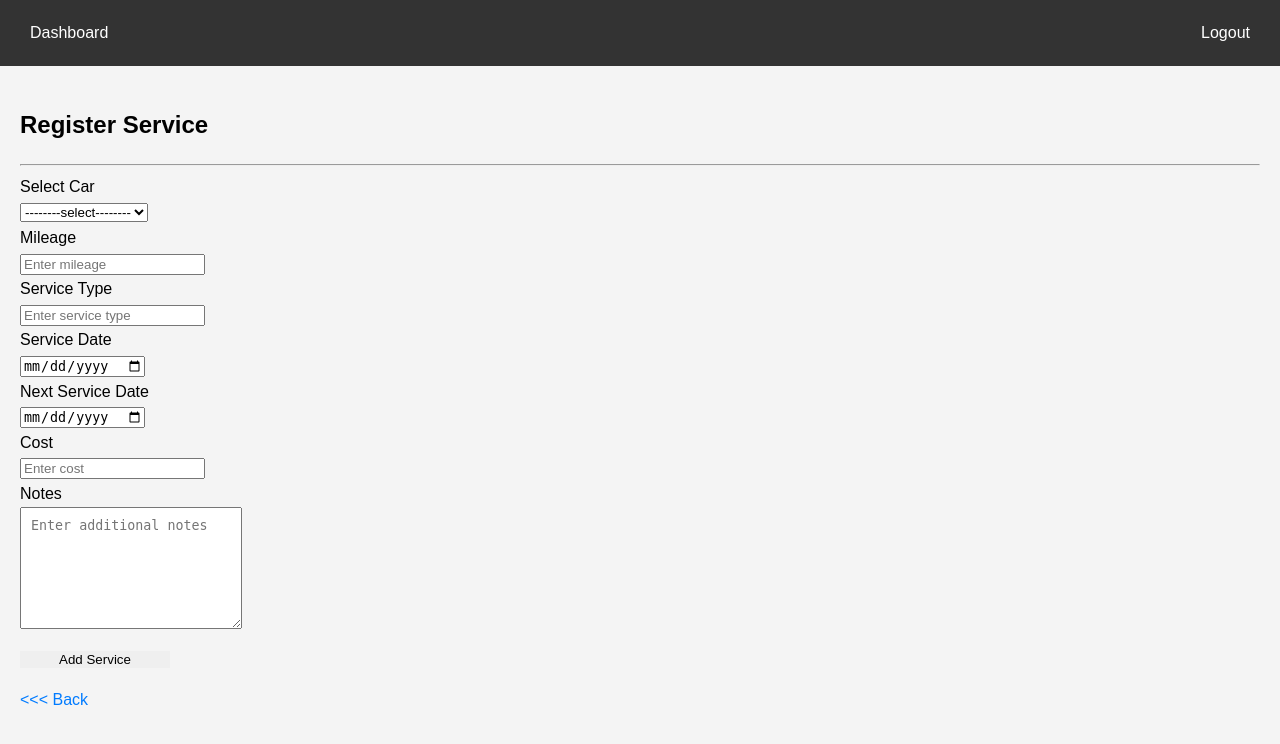
After one commit to tonantr/service-track-web, a Flask app: page /user/services/register in a window 1280 px wide. The commit adds this page. Shown: the top 744 px of the page. Run offline with Flask 3, Linux system fonts and the light colour scheme; the visitor is signed in with stand-in values (Sample User, id 1); data that the repository does not hold is empty.

Commit message:
Added a register_service method

```diff
--- a/app/actions/user_actions.py
+++ b/app/actions/user_actions.py
@@ -50,6 +50,14 @@ class UserActions:
             logging.error(f"Error in get_services_by_car: {str(e)}")
             return None
 
+    def add_service(self, **kwargs):
+        try:
+            with self.user_db_handler as db:
+                return db.add_service(**kwargs)
+        except Exception as e:
+            logging.error(f"Error in add_service: {str(e)}")
+            return False
+
     def update_car(self, car_id, **kwargs):
         try:
             with self.user_db_handler as db:
--- a/app/database/admin_database_handler.py
+++ b/app/database/admin_database_handler.py
@@ -138,7 +138,7 @@ class AdminDatabaseHandler(DatabaseHandler):
         fields = list(kwargs.keys())
         values = list(kwargs.values())
 
-        query = f"INSERT INTO services ({','.join(fields)}) VALUES ({', '.join(['%s'] * len(values))})"
+        query = f"INSERT INTO services ({','.join(fields)}) VALUES ({', '.join(['%s'] * len(fields))})"
         return self.execute_commit(query, tuple(values))
 
     def update_service(self, service_id, **kwargs):
--- a/app/database/user_database_handler.py
+++ b/app/database/user_database_handler.py
@@ -60,6 +60,19 @@ class UserDatabaseHandler(DatabaseHandler):
 
         return self.fetch_all(query, (car_id,))
 
+    def add_service(self, **kwargs):
+        if not kwargs:
+            raise ValueError(ERROR_NO_FIELDS)
+
+        fields = list(kwargs.keys())
+        values = list(kwargs.values())
+
+        query = f"INSERT INTO services ({', '.join(fields)}) VALUES ({', '.join(['%s'] * len(fields))})"
+
+        logging.info(f"Executing query: {query} with values: {values}")
+
+        return self.execute_commit(query, tuple(values))
+
     def update_car(self, car_id, **kwargs):
         if not kwargs:
             raise ValueError(ERROR_NO_FIELDS)
--- a/app/routes/user/user_routes.py
+++ b/app/routes/user/user_routes.py
@@ -161,6 +161,45 @@ def init_app(app):
             error_message = f"An error occurred: {str(e)}"
             return render_template("error.html", error_message=error_message)
 
+    @app.route("/user/services/register", methods = ["GET", "POST"])
+    def register_service():
+        if not Helpers.check_user_session():
+            return redirect(url_for("index"))
+
+        cars = user_actions.get_cars_by_user(session["user_id"])
+        form_data = {}
+
+        if request.method == "POST":
+            try:
+                form_data = {
+                    "car_id": request.form.get("car_id").strip(),
+                    "mileage": request.form.get("mileage").strip(),
+                    "service_type": request.form.get("service_type").strip(),
+                    "service_date": request.form.get("service_date").strip(),
+                    "next_service_date": request.form.get("next_service_date").strip(),
+                    "cost": request.form.get("cost").strip(),
+                    "notes": request.form.get("notes").strip()
+                }
+
+                form_data["car_id"] = int(form_data["car_id"])
+                form_data["mileage"] = int(form_data["mileage"]) if form_data["mileage"] else None
+                form_data["cost"] = float(form_data["cost"]) if form_data["cost"] else None
+
+                if not form_data["next_service_date"]:
+                    form_data["next_service_date"] = None
+
+                if not user_actions.add_service(**form_data):
+                    flash("Failed to add service.", "danger")
+                    return render_template("register_service.html", cars=cars, form_data=form_data)
+
+                return redirect(url_for("service_history"))
+            except Exception as e:
+                logging.error(f"Error occurred: {str(e)}")
+                error_message = f"An error occurred: {str(e)}"
+                return render_template("error.html", error_message=error_message)
+
+        return render_template("user/register_service.html", cars=cars, form_data=form_data)
+
     @app.route("/user/cars/update/<int:car_id>", methods=["GET", "POST"])
     def edit_car(car_id):
         if not Helpers.check_user_session():
--- /dev/null
+++ b/app/templates/user/register_service.html
@@ -0,0 +1,103 @@
+<!DOCTYPE html>
+<html lang="en">
+
+<head>
+    <meta charset="UTF-8">
+    <meta name="viewport" content="width=device-width, initial-scale=1.0">
+    <title>CSM - Register Service</title>
+    <link rel="stylesheet" href="{{ url_for('static', filename='styles.css') }}">
+</head>
+
+<body>
+
+    <div class="navbar">
+        <a href="/user/dashboard">Dashboard</a>
+        <a href="/logout" class="logout">Logout</a>
+    </div>
+
+    <div class="container">
+        <h2>Register Service</h2>
+        <hr>
+
+        <form method="POST">
+            <div class="form-group">
+                <div class="label-container">
+                    <label for="car_id">Select Car</label>
+                </div>
+                <select id="car_id" name="car_id" required>
+                    <option value="" disabled selected>--------select--------</option>
+                    {% for car in cars %}
+                    <option value="{{ car.car_id }}">{{ car.name }} - {{ car.model }}</option>
+                    {% endfor %}
+                </select>
+            </div>
+
+            <div class="form-group">
+                <div class="label-container">
+                    <label for="mileage">Mileage</label>
+                </div>
+                <input type="number" id="mileage" name="mileage" placeholder="Enter mileage" required
+                    value="{{ form_data.mileage if form_data else '' }}">
+            </div>
+
+            <div class="form-group">
+                <div class="label-container">
+                    <label for="service_type">Service Type</label>
+                </div>
+                <input type="text" id="service_type" name="service_type" placeholder="Enter service type" required
+                    value="{{ form_data.service_type if form_data else '' }}">
+            </div>
+
+            <div class="form-group">
+                <div class="label-container">
+                    <label for="service_date">Service Date</label>
+                </div>
+                <input type="date" id="service_date" name="service_date" required
+                    value="{{ form_data.service_date if form_data else '' }}">
+            </div>
+
+            <div class="form-group">
+                <div class="label-container">
+                    <label for="next_service_date">Next Service Date</label>
+                </div>
+                <input type="date" id="next_service_date" name="next_service_date"
+                    value="{{ form_data.next_service_date if form_data else '' }}">
+            </div>
+
+            <div class="form-group">
+                <div class="label-container">
+                    <label for="cost">Cost</label>
+                </div>
+                <input type="number" id="cost" name="cost" placeholder="Enter cost" required step="0.01"
+                    value="{{ form_data.cost if form_data else '' }}">
+            </div>
+
+            <div class="form-group">
+                <div class="label-container">
+                    <label for="notes">Notes</label>
+                </div>
+                <textarea id="notes" name="notes" placeholder="Enter additional notes"
+                    required>{{ form_data.notes if form_data else '' }}</textarea>
+            </div>
+
+            <button type="submit">Add Service</button>
+        </form>
+
+        <a href="{{ url_for('service_history') }}" class="btn btn-secondary">
+            <<< Back</a>
+
+                <!-- Flash Messages -->
+                {% with messages = get_flashed_messages(with_categories=True) %}
+                {% if messages %}
+                <ul class="flash-messages">
+                    {% for category, message in messages %}
+                    <li class="{{ category }}">{{ message }}</li>
+                    {% endfor %}
+                </ul>
+                {% endif %}
+                {% endwith %}
+    </div>
+
+</body>
+
+</html>
--- a/app/templates/user/user_services.html
+++ b/app/templates/user/user_services.html
@@ -21,7 +21,7 @@
     {% endif %}
 
     <div style="margin-bottom: 15px; margin-top: 15px;">
-        <a href="#" class="add-button">+ Add Service</a>
+        <a href="{{ url_for('register_service') }}" class="add-button">+ Add Service</a>
     </div>
 
     {% if services %}
```
